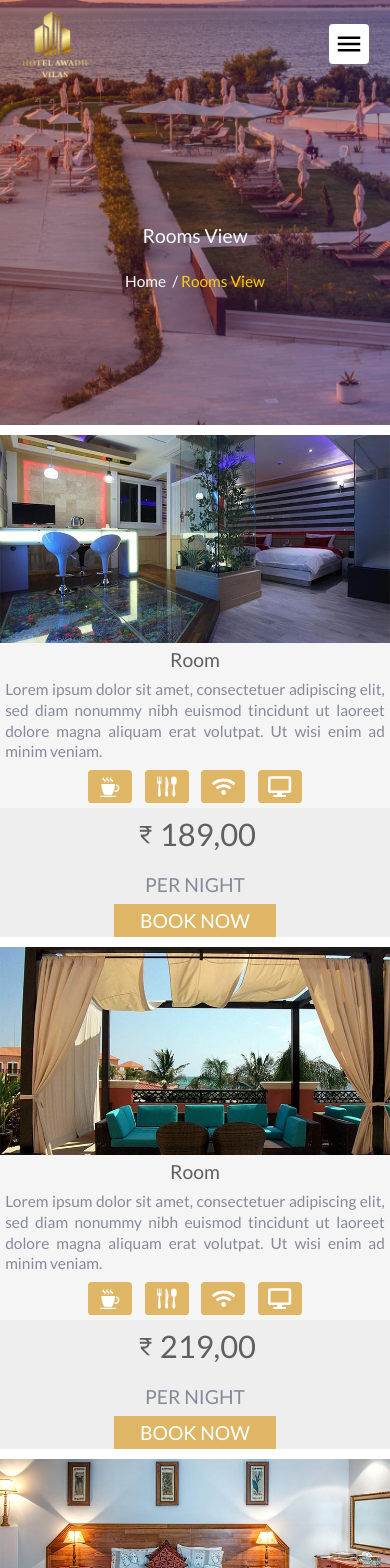
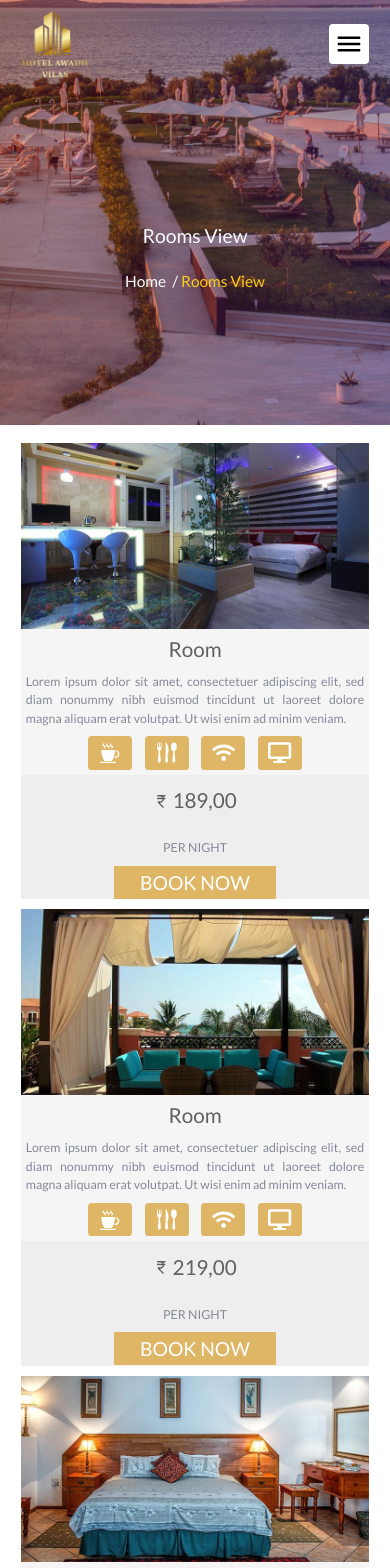
Before and after one commit to SushilKc00/Ayoudhya_Web, a React (Vite) app: page /rooms in a window 390 px wide. Shown: the top 1568 px of the page. Built offline with nearby package versions, Linux system fonts and the light colour scheme; a web font is replaced by a local one.

Commit message:
add icont title props in contact info

```diff
--- a/index.html
+++ b/index.html
@@ -1,16 +1,16 @@
 <!DOCTYPE html>
 <html lang="en">
   <head>
-    <meta charset="utf-8" />
-    <meta http-equiv="X-UA-Compatible" content="ie=edge" />
-    <link rel="icon" type="image/svg+xml" href="/vite.svg" />
-    <meta name="viewport" content="width=device-width, initial-scale=1" />
-    <meta name="description" content="Web site created using vite" />
-    <link rel="preconnect" href="https://fonts.googleapis.com" />
-    <link rel="preconnect" href="https://fonts.gstatic.com" crossorigin />
+    <meta charset="utf-8">
+    <meta http-equiv="X-UA-Compatible" content="ie=edge" >
+    <meta name="robots" content="index, follow">
+    <meta name="viewport" content="width=device-width, initial-scale=1" >
+    <meta name="description" content="Web site created using vite">
+    <link rel="icon" type="image/svg+xml" href="/vite.svg" >
+    <link rel="preconnect" href="https://fonts.googleapis.com" >
+    <link rel="preconnect" href="https://fonts.gstatic.com" crossorigin >
     <title>Ayoudhya</title>
   </head>
-
   <body>
     <noscript>You need to enable JavaScript to run this app.</noscript>
     <div id="root"></div>
--- a/src/Components/Header/Header.jsx
+++ b/src/Components/Header/Header.jsx
@@ -12,7 +12,7 @@ export const Header = ({ Color }) => {
   const [hamMenu, setHamMenu] = useState(false);
 
   const scrollHeaderStyling = () => {
-    if (window.scrollY > 500) {
+    if (window.scrollY > 50) {
       setChagneHeaderStyle(true);
     } else {
       setChagneHeaderStyle(false);
@@ -72,10 +72,10 @@ export const Header = ({ Color }) => {
                   }}
                 >
                   <NavLink
-                    to={links.src}
+                    to={links.src === "/bool now" ? "#" : links.src}
                     style={({ isActive }) => {
                       return {
-                        borderBottom: isActive ? "4px solid #DEB666" : "",
+                        borderBottom: isActive  ? "4px solid #DEB666" : "",
                       };
                     }}
                   >
--- a/src/Components/Header/NavLinks.js
+++ b/src/Components/Header/NavLinks.js
@@ -25,8 +25,8 @@ const Nav_Links = [
   },
   {
     linkName: "Book Now",
-    class: "book_now_btn active:scale-95",
-    src: "",
+    class: "book_now_btn active:scale-95 hover:bg-[#B69854]",
+    src: "/book now",
   },
 ];
 
--- a/src/Components/contact-info/ContactInfo.jsx
+++ b/src/Components/contact-info/ContactInfo.jsx
@@ -1,7 +1,7 @@
 import React from "react";
 import { Link } from "react-router-dom";
 
-const ContactInfo = ({ title, description, icon }) => {
+const ContactInfo = ({ title, description, icon ,iconTitle}) => {
   let element;
 
   switch (title) {
--- a/src/Pages/About/About.jsx
+++ b/src/Pages/About/About.jsx
@@ -19,16 +19,16 @@ export const About = () => {
       >
         <Header Color={"white"} />
         <div className="w-full flex flex-col items-center justify-center h-[35vh] max-w-[1320px] m-auto py-4 px-2">
-          <h2 className="text-white sm:text-7xl text-5xl">About Awadh Vilas</h2>
+          <h1 className="text-white lg:text-7xl md:text-6xl text-3xl font-extrabold tracking-widest font-fl-BSC ">About Awadh Vilas</h1>
           <p className="mt-8 text-2xl text-white">
             Home / <span className="text-[#D6B519]">About Awadh Vilas</span>
           </p>
         </div>
       </div>
       <div className="about_content">
-        <div className="max-w-[1320px] flex lg:flex-row flex-col gap-10 m-auto px-8 py-3">
+        <div className="max-w-[1320px] flex lg:flex-row flex-col gap-10 m-auto px-8 md:py-[6rem] py-[2.5rem]">
           <div className="lg:w-[50%] w-[100%]">
-            <h2 className="text-gray-900 sm:text-6xl text-[2.2rem] font-semibold mb-6 sm:text-start text-center">
+            <h2 className="text-gray-900 sm:text-6xl text-[2.2rem] font-semibold mb-6 sm:text-start text-center ">
               Hotel Awadh Vilas - Since 1989
             </h2>
             <p className="text-gray-600 md:text-[1.5rem] text-[1.2rem] mt-8 text-justify">
--- a/src/Pages/ContactUs/Contact.jsx
+++ b/src/Pages/ContactUs/Contact.jsx
@@ -78,6 +78,7 @@ export const Contact = () => {
         <section className="map">
           <div>
             <iframe
+              title="Location Map"
               src="https://www.google.com/maps/embed?pb=!1m14!1m8!1m3!1d455835.34705558006!2d82.21026!3d26.801325!3m2!1i1024!2i768!4f13.1!3m3!1m2!1s0x399a0733f0f70f8b%3A0xcaec4df444ccc7f2!2sHotel%20Awadh%20Vilas!5e0!3m2!1sen!2sus!4v1705145338516!5m2!1sen!2sus"
               width="100%"
               height={300}
--- a/src/Pages/Home/Home.jsx
+++ b/src/Pages/Home/Home.jsx
@@ -316,6 +316,7 @@ export const Home = () => {
           <div className="flex gap-8 lg:flex-row flex-col">
             <div className="left xl:w-[50%] w-[100%]">
               <iframe
+              title="Location Map"
                 src="https://www.google.com/maps/embed?pb=!1m14!1m8!1m3!1d455835.34705558006!2d82.21026!3d26.801325!3m2!1i1024!2i768!4f13.1!3m3!1m2!1s0x399a0733f0f70f8b%3A0xcaec4df444ccc7f2!2sHotel%20Awadh%20Vilas!5e0!3m2!1sen!2sus!4v1705145338516!5m2!1sen!2sus"
                 height="370"
                 style={{ border: 0, width: "100%" }}
--- a/src/Pages/OurService/OurService.jsx
+++ b/src/Pages/OurService/OurService.jsx
@@ -36,7 +36,7 @@ export const OurService = () => {
           <Header Color={"white"} />
           <div className=" max-w-[1320px] m-auto flex flex-col items-center justify-center min-h-[40vh]">
             <div>
-              <h1 className="text-center font-fl-BSC font-extrabold lg:text-7xl tracking-widest md:text-6xl text-3xl capitalize text-slate-100">
+              <h1 className="text-center font-fl-BSC font-extrabold lg:text-7xl tracking-widest md:text-6xl text-3xl font-fl-BSC capitalize text-slate-100">
                 We are awesome
               </h1>
             </div>
--- a/src/Pages/Resturant/Resturant.jsx
+++ b/src/Pages/Resturant/Resturant.jsx
@@ -339,7 +339,7 @@ export const Resturant = () => {
       >
         <Header Color={"white"} />
         <div className=" sm:h-[35vh] sm:mt-0 mt-16 flex items-center  justify-center w-[100%]">
-          <h1 className="md:text-6xl text-[1.7rem] text-center text-white uppercase">
+          <h1 className="lg:text-7xl md:text-6xl text-3xl font-extrabold tracking-widest text-center font-fl-BSC text-white capitalize">
             welcome to Hotel Awadh Vilas
           </h1>
         </div>
--- a/src/Pages/Rooms/Rooms.jsx
+++ b/src/Pages/Rooms/Rooms.jsx
@@ -102,7 +102,7 @@ export const Rooms = () => {
       </section>
       {/* ------room card------ */}
       <section
-        className="w-[100%] lg:py-12 md:py-8 py-0"
+        className="w-[100%] px-8 py-3"
         style={{
           backgroundImage: `url(${BgImg})`,
           backgroundPosition: "center",
@@ -129,10 +129,10 @@ export const Rooms = () => {
             <div className="lg:flex md:flex xl:h[47vh]">
               <div className="flex flex-col items-start bg-[#F5F5F5] lg:justify-between h-[100%] lg:w-[75%] md:w-[75%] gap-3 px-2 lg:py-4 md:py-2 py-2">
                 <div className="">
-                  <h2 className="lg:text-6xl lg:text-left md:text-center text-center md:text-5xl text-3xl text-[#606060] font-normal mb-3">
+                  <h2 className="lg:text-6xl  lg:text-left md:text-center text-center md:text-5xl text-[2rem] text-[#606060] font-normal mb-3">
                     {item.title}
                   </h2>
-                  <p className="text-2xl text-justify  text-[#858a99] font-normal">
+                  <p className="sm:text-2xl text-[1.2rem] text-justify  text-[#858a99] font-normal">
                     {item.description}
                   </p>
                 </div>
@@ -154,12 +154,12 @@ export const Rooms = () => {
               </div>
               <div className="flex flex-col items-center justify-between bg-[#EEEEEE] lg:w-[25%] md:w-[25%] px-2 lg:py-5 md:py-2 py-2 ">
                 <div>
-                  <p className="room-price text-5xl text-[#606060] lg:mb-8 md:mb-8 mb-4 flex items-center gap-1 p-2">
+                  <p className="room-price sm:text-5xl text-[2rem] text-[#606060] lg:mb-8 md:mb-8 mb-4 flex items-center gap-1 p-2">
                     <span className="sr-only">room price</span>
-                    <MdOutlineCurrencyRupee className="text-4xl" />
+                    <MdOutlineCurrencyRupee className="sm:text-4xl text-[1.6rem]" />
                     {item.price}
                   </p>
-                  <p className="uppercase text-center text-3xl text-[#858a99] p-3  ">
+                  <p className="uppercase text-center sm:text-3xl text-[1.2rem] text-[#858a99] p-3  ">
                     {item.time}
                   </p>
                 </div>
--- a/src/Styles/index.scss
+++ b/src/Styles/index.scss
@@ -4,7 +4,6 @@
 @import "./about.scss";
 @import "./resturant.scss";
 @import "./room_another.scss";
-
 @import './our-service.scss';
 @import url('https://fonts.googleapis.com/css2?family=Bilbo+Swash+Caps&family=Lexend:wght@100;200;300;400;500;600;700;800;900&display=swap');
 @import url('https://fonts.googleapis.com/css2?family=Berkshire+Swash&family=Lato:wght@300;400;700&display=swap');
```
Also changed, not shown: src/Styles/header.scss (+7 -6 lines).
